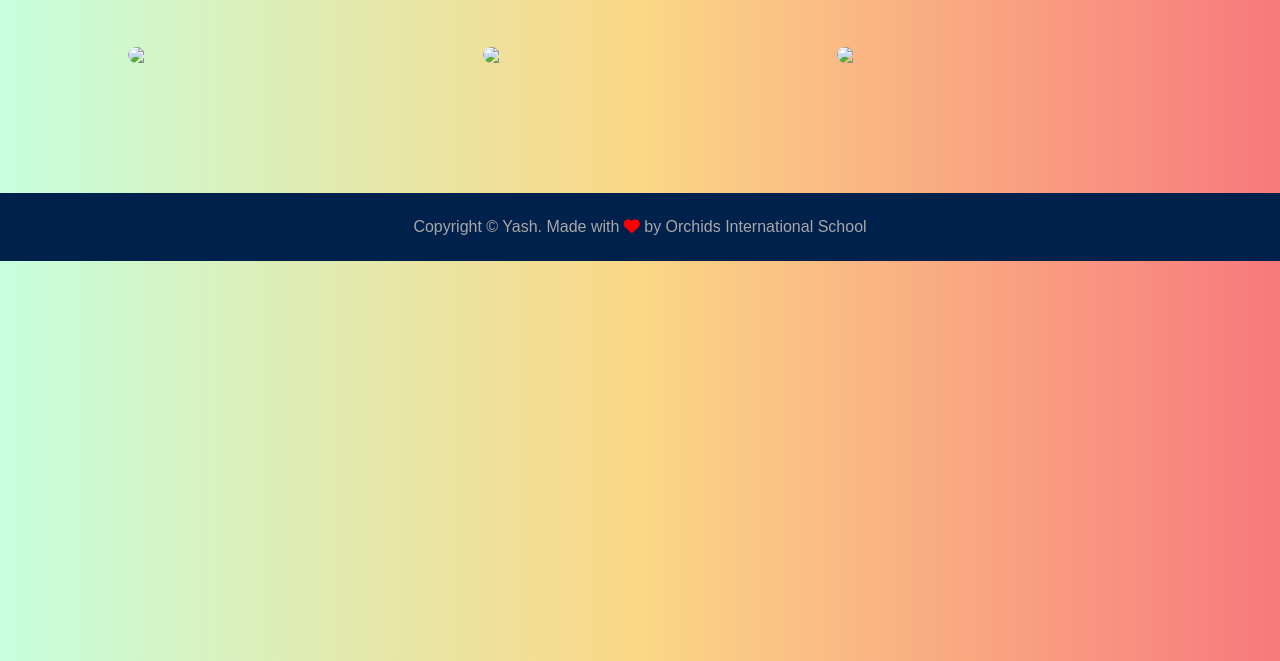
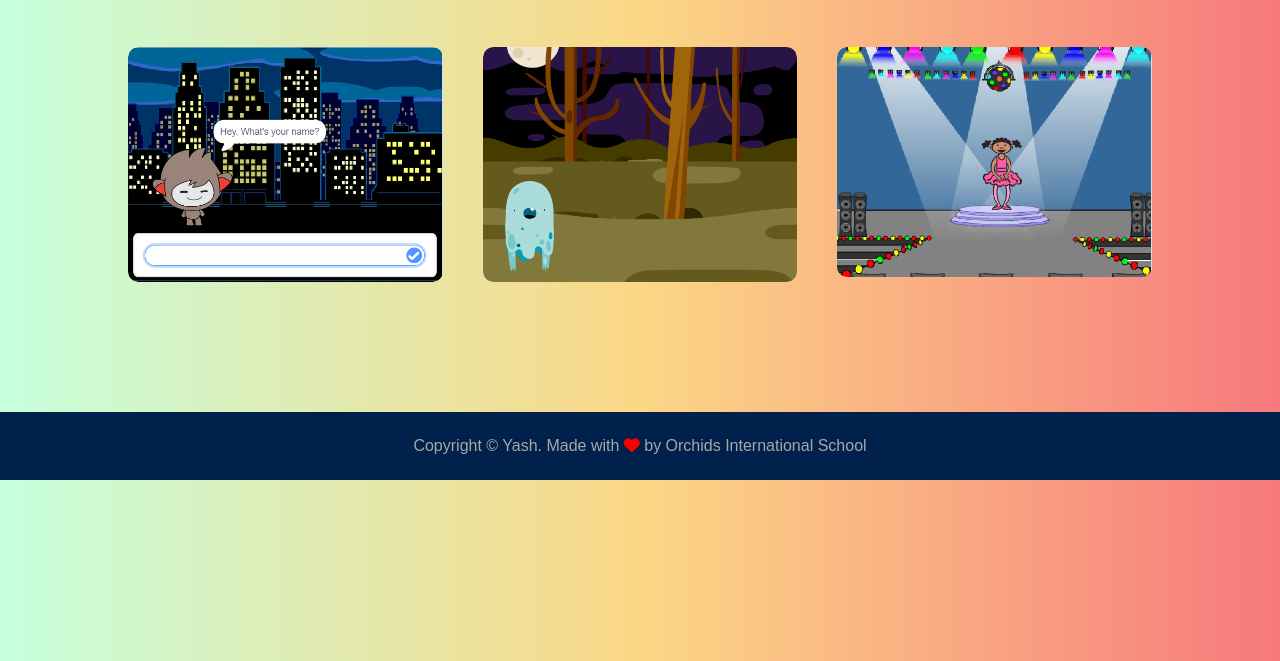
Before and after one commit to yashtodkar12/Portfolio-website-1, a plain HTML site: page portfolio.html in a window 1280 px wide. Shown: the part 139-800 px from the top of the page. Drawn offline with Linux system fonts and the light colour scheme; a web font is replaced by a local one.

Commit message:
Update portfolio.html

```diff
--- a/portfolio.html
+++ b/portfolio.html
@@ -31,7 +31,7 @@
             <div class="work-list">
 
                 <div class="work">
-                    <img src="images/project1.png">
+                    <img src="project1.png">
                     <div class="layer">
                         <h3>Talking bot</h3>
                         <p>
@@ -42,7 +42,7 @@
                 </div>
 
                 <div class="work">
-                    <img src="images/project2.png">
+                    <img src="project2.png">
                     <div class="layer">
                         <h3>Ghost Buster</h3>
                         <p>
@@ -53,7 +53,7 @@
                 </div>
 
                 <div class="work">
-                    <img src="images/project3.png">
+                    <img src="project3.png">
                     <div class="layer">
                         <h3>Ballerina Dance</h3>
                         <p>
```
